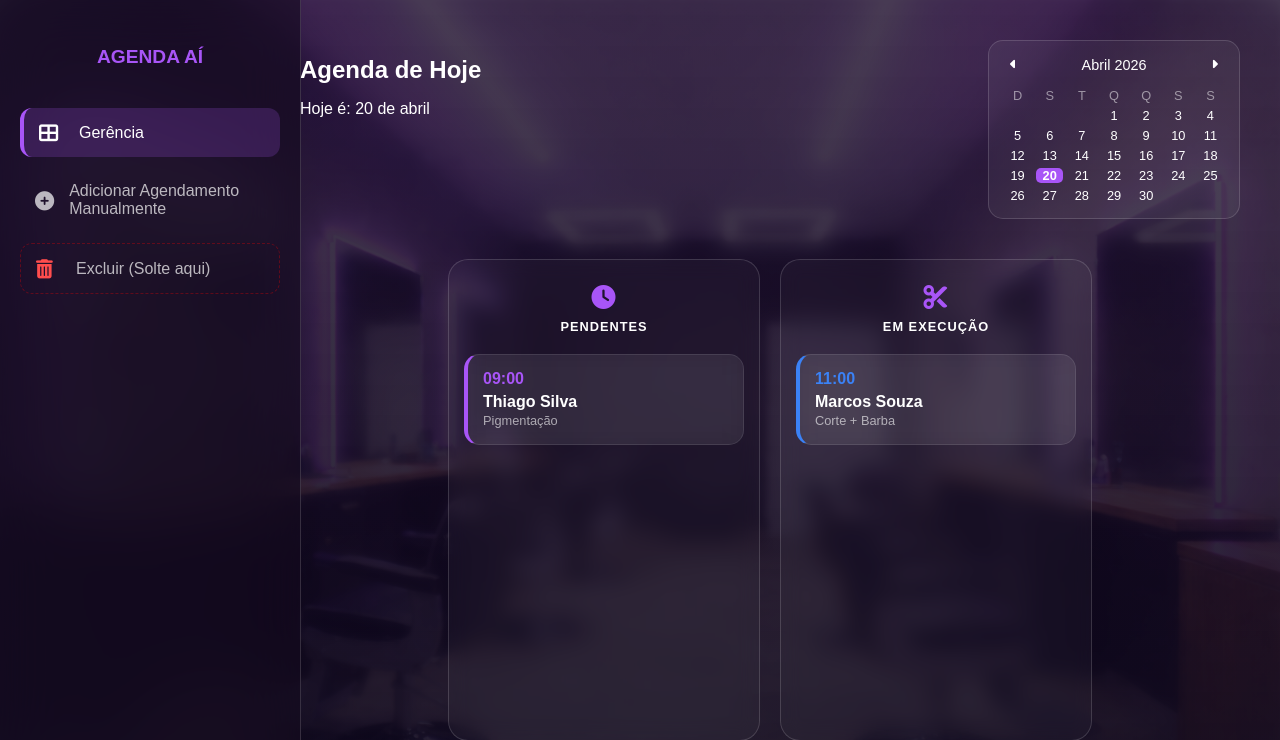
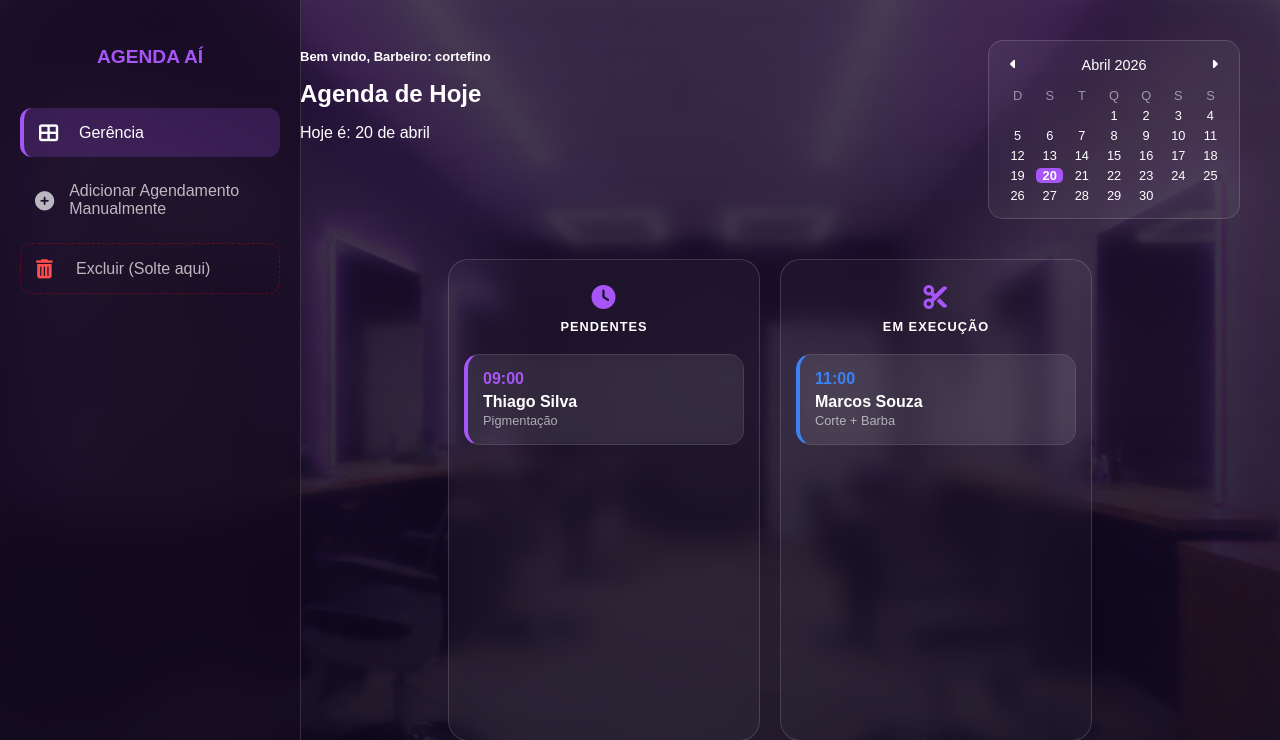
Before and after one commit to rafaellamego/projeto-barbearia-django, a Django app: template agenda/templates/agenda/home_barbeiro.html in a window 1280 px wide. Shown: the top 740 px of the page. Run offline with Django 4.2, Linux system fonts and the light colour scheme; the template is opened without the code that fills it: values that come from a table or form of the project are taken from there, others are empty; data comes from the database, SQL or seed files in the repository.

Commit message:
Update home_barbeiro.html
adicionado boas vindas n o topo tela barbeiro buscando id logado no banco de dados

```diff
--- a/agenda/templates/agenda/home_barbeiro.html
+++ b/agenda/templates/agenda/home_barbeiro.html
@@ -181,8 +181,18 @@
     </nav>
 
     <main>
+
+
+
+
         <div class="top-header">
             <div class="date-info">
+
+                <!-- 20/04 EXIBIR NO TOPO USUARIO BARBEIRO QUE ESTÁ LOGADO ..... MARCEL ADD-->
+                <h1 style="font-size: small;">Bem vindo, {{ barbeiro }}</h1>
+                <!-- FIM DA ALTERACÃO-->
+
+
                 <h1 style="font-size: 1.5rem;">Agenda de Hoje</h1>
 
                 <!-- Data corrente adicionado Marcel Murai 20/04 -->
```
